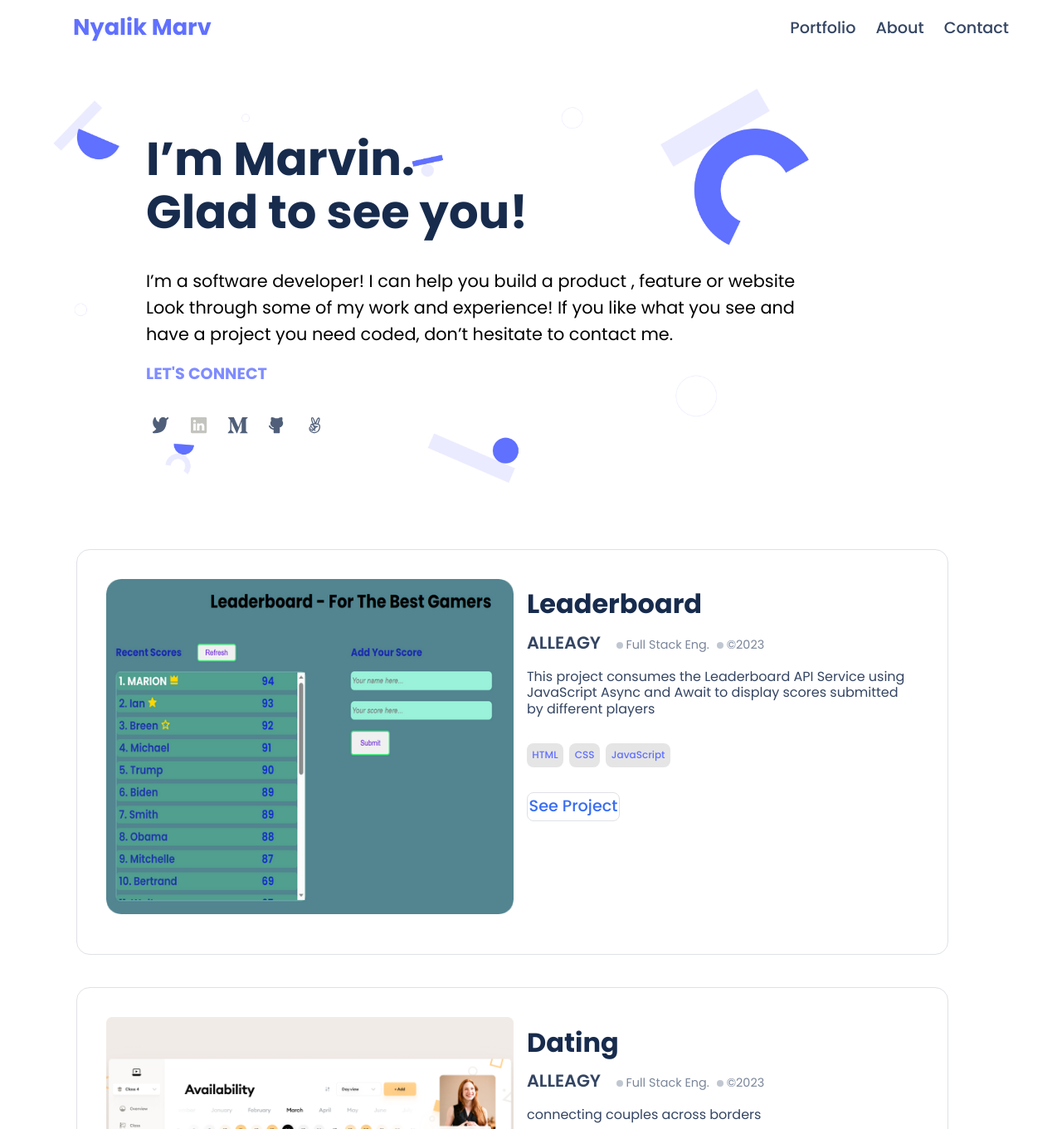
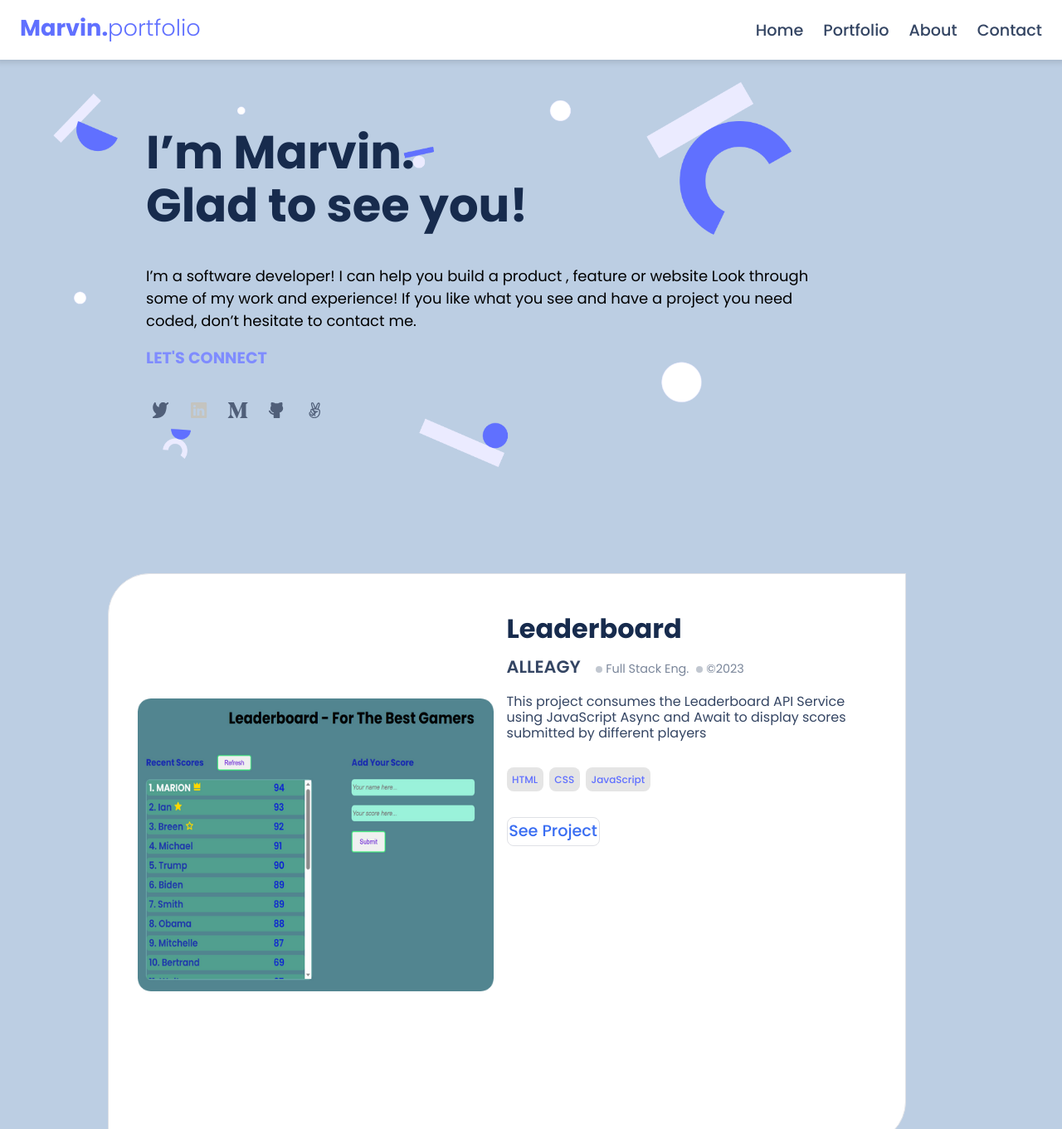
Before and after one commit to marvin-nyalik/NyalikPortfolio, a website: page index.html in a window 1280 px wide. Shown: the top 1361 px of the page at 83% size. Drawn offline with nearby package versions, Linux system fonts and the light colour scheme.

Commit message:
Update portfolio

```diff
--- a/index.html
+++ b/index.html
@@ -6,14 +6,14 @@
     <meta name="viewport" content="width=device-width, initial-scale=1.0">
     <link rel="stylesheet" href="styles.css">
     <link href='https://unpkg.com/boxicons@2.1.4/css/boxicons.min.css' rel='stylesheet'>
-    <title>Nyalik Portfolio</title>
+    <title>Nyalik's Portfolio</title>
 </head>
 <body>
     <header>
         <nav>
-            <ul class="toolbar-container">
+            <ul class="toolbar-container" id="nav-list">
                 <li class="logo">
-                    <a href="https://twitter.com/NyalikMarvin" id="logo-new">Nyalik Marv</a>
+                    <a href="https://twitter.com/NyalikMarvin" id="logo-new">Marvin.<span>portfolio</span></a>
                 </li>
                 <li class="logo">
                     <svg id="openBtn" onclick="openMobileMenu()" width="30" height="20" viewBox="0 0 18 12" fill="none" xmlns="http://www.w3.org/2000/svg">
@@ -21,12 +21,15 @@
                     </svg>
                 </li>
                 <div>
-                <li class="nav-link"> <a href="#works">Portfolio</a></li>
-                <li class="nav-link"> <a href="#about">About</a></li>
-                <li class="nav-link"> <a href="#contact">Contact</a></li>
+                <li class="nav-link"> <a href="#home">Home</a></li>
+                <li class="nav-link"> <a href="#works-">Portfolio</a></li>
+                <li class="nav-link"> <a href="#about-">About</a></li>
+                <li class="nav-link"> <a href="#contact-">Contact</a></li>
                 </div>
                 <div class="mobile-menu" id="mobile-menu">
                     <span class="closeBtn" onclick="closeMobileMenu()">&times;</span>
+                    <li class="nav-link"> <a class="link" href="#portfolio1"
+                        onclick="closeMobileMenu()">Home</a></li>
                     <li class="nav-link"> <a class="link" href="#works"
                          onclick="closeMobileMenu()">Portfolio</a></li>
                     <li class="nav-link"> <a class="link" href="#about"
@@ -39,10 +42,11 @@
     </header>
 
     <main>
+        <div id="home"></div>
         <section class="headline" id="portfolio1">
         <h1 class="heading">I’m Marvin. <br>Glad to see you!</h1>
         <article class="headline-bio">
-            <p> I’m a software developer! I can help you build a product ,
+            <p id="elevator-pitch"> I’m a software developer! I can help you build a product ,
              feature or website Look through some of my work and experience!
               If you like what you see and have a project you need coded,
                don’t hesitate to contact me.</p>
@@ -89,13 +93,13 @@
                </div>
         </article>
         </section>
-
+        <div class="sep" id="works-"> </div>
         <section class="works" id="works">
 
         </section>
-
+        <div class="sep" id="about-"> </div>
         <section class="about" id="about">
-            <article class="bio">
+            <article class="bio" id="bio-article">
                 <h2 class="about-head">About Myself</h2>
                 <p id="about_myself">I’m a software developer! I can help you build a product ,
                  feature or website Look through some of my work and experience!
@@ -145,7 +149,7 @@
                    <button class="btn resume-btn" type="button">Get my resume</button>
             </article>
 
-            <article class="second-container">
+            <article class="second-container" id="list-items">
                    <ul class="about-list">
                       <li>
                         <span> <h3 class="languages-title">Languages</h3>
@@ -190,6 +194,7 @@
                     </ul>
             </article>
         </section>
+        <div class="sep" id="contact-"> </div>
         <section class="contact" id="contact">
             <h2>Contact me</h2>
             <article>
--- a/main.js
+++ b/main.js
@@ -7,6 +7,7 @@ const emailField = document.getElementById('email');
 const errorMsg = document.getElementById('error');
 const form = document.getElementById('form');
 const openBtn = document.getElementById('openBtn');
+const header = document.getElementsByTagName('header')[0];
 
 form.addEventListener('submit', (event) => {
   const emailValue = emailField.value;
@@ -128,9 +129,13 @@ window.onresize = checkWindowSize;
   ];
   const projectContainer = document.getElementById('works');
   projectDetails.forEach((project, index) => {
-    const articleTemplate = `
-      <article class="card">
+    const articleTemplate =
+
+    `<div class="card-wrapper">
+     <article class="card">
+        <div class="img-div">
         <img src="${project.image}" alt="project1" class="card-project">
+        </div>
         <div>
           <h2>${project.name}</h2>
           <ul>
@@ -185,7 +190,7 @@ window.onresize = checkWindowSize;
                 </span>
               </li>
             </ul>
-            <img src="${project.image}" alt="project1" class="modal-img">
+            <img src="${project.image}" alt="project1" class="modal-img" id="mdl-${index}">
             <div class="modal-footer">
               <p class="desc">${project.description}</p>
               <div class="details">
@@ -202,6 +207,7 @@ window.onresize = checkWindowSize;
             </div>
           </div>
       </article>
+      </div>
     `;
     projectContainer.innerHTML += articleTemplate;
   });
@@ -210,12 +216,13 @@ window.onresize = checkWindowSize;
       const modalCover = event.target.parentNode.nextElementSibling;
       document.body.style.overflow = 'hidden';
       modalCover.style.display = 'flex';
+      header.style.display = 'none';
     }
     if (event.target.classList.contains('modal-close')) {
       const modalCover = event.target.closest('.modal-cover');
       modalCover.style.display = 'none';
       document.body.style.overflow = 'scroll';
+      header.style.display = 'flex';
     }
   });
 }());
-window.onload = createProjects();
--- a/styles.css
+++ b/styles.css
@@ -2,6 +2,14 @@
 
 * {
   font-family: poppins, sans-serif;
+}
+
+body {
+  background: #bccee3;
+  margin: 0;
+  padding: 0;
+  font-family: 'Poppins', Arial, Helvetica, sans-serif;
+  margin-top: 1.2rem;
 }
 
 html {
@@ -15,12 +23,13 @@ html {
   background: #6070ff;
   display: none;
   flex-direction: column;
+  overflow-x: hidden;
   top: 0;
   bottom: 0;
   left: 0;
   right: 0;
   mix-blend-mode: multiply;
-  z-index: 999;
+  z-index: 99;
 }
 
 /* modal */
@@ -137,13 +146,6 @@ body.menu-open {
   color: #fff;
 }
 
-body {
-  margin: 0;
-  padding: 0;
-  font-family: 'Poppins', Arial, Helvetica, sans-serif;
-  margin-top: 1.2rem;
-}
-
 ul {
   list-style-type: none;
   margin: 0;
@@ -160,14 +162,22 @@ nav ul li {
 }
 
 .logo {
-  color: #6070ff;
+  color: #3769a3;
   font-weight: 700;
   line-height: 1.2rem;
   margin-left: 1rem;
 }
 
+#logo-new {
+  color: #6070ff;
+}
+
 #logo-new:hover {
-  color: #253858;
+  color: #3769a3;
+}
+
+#about {
+  border-top-left-radius: 40px;
 }
 
 .toolbar-container {
@@ -190,6 +200,11 @@ nav div {
 .toolbar-container svg {
   font-size: 2rem;
   margin-right: 0;
+}
+
+#nav-list {
+  display: flex;
+  justify-content: space-between;
 }
 
 .headline {
@@ -222,6 +237,16 @@ nav div {
 
 .headline-bio p {
   margin: 1rem auto;
+}
+
+#bio-article {
+  width: 90%;
+  margin: 0 auto;
+}
+
+#list-items {
+  width: 90%;
+  margin: 0 auto;
 }
 
 .bio p {
@@ -264,9 +289,9 @@ nav div {
   display: flex;
   flex-direction: column;
   border: 2px solid #dfe1e6;
-  border-radius: 1rem;
+  border-top-left-radius: 2rem;
   background: #fff;
-  margin-bottom: 3rem;
+  margin-bottom: 30px;
   padding: 1.2rem;
 }
 
@@ -492,6 +517,10 @@ span img {
   width: 30%;
 }
 
+#logo-new span {
+  font-weight: 300;
+}
+
 .language-container {
   display: flex;
   width: 60%;
@@ -556,7 +585,7 @@ hr {
   background-repeat: no-repeat;
   background-position: right;
   width: 100%;
-  height: auto;
+  height: 100vh;
   border-top-left-radius: 5rem;
 }
 
@@ -689,15 +718,40 @@ form textarea {
     font-size: 1.5rem;
   }
 
+  #home {
+    height: 3vh;
+  }
+
   .reorder {
     order: 1;
   }
 
+  nav {
+    background: #fff;
+  }
+
+  #nav-list {
+    background: white;
+    box-shadow: 0 4px 6px rgba(0, 0, 0, 0.1);
+    margin: 0 auto;
+    align-items: center;
+    width: 100%;
+    z-index: 999;
+  }
+
   .toolbar-container {
+    position: fixed;
+    top: 0;
+    height: 8vh;
     display: flex;
     justify-content: space-between;
     width: 90%;
     margin: auto;
+  }
+
+  .card-wrapper {
+    height: 95vh;
+    width: 80vw;
   }
 
   nav div {
@@ -708,7 +762,8 @@ form textarea {
   .nav-link a {
     font-family: poppins, sans-serif;
     font-size: 1rem;
-    margin-left: 1.5rem;
+    font-weight: 500;
+    margin-right: 1.5rem;
     justify-content: space-around;
     color: #344563;
     text-decoration: none;
@@ -803,6 +858,8 @@ form textarea {
     justify-content: center;
     background-image: #fff;
     border: 1px solid #dfe1e6;
+    border-top-left-radius: 50px;
+    border-bottom-right-radius: 50px;
   }
 
   .works article {
@@ -820,10 +877,22 @@ form textarea {
     align-content: center;
   }
 
+  .img-div {
+    width: 50%;
+    margin-right: 0.3rem;
+  }
+
+  #elevator-pitch {
+    font-size: 18px;
+    line-height: 1.5;
+    margin-top: 20px;
+  }
+
   .card img {
-    width: 60%;
-    height: 60%;
-    margin: 1rem 0.2rem;
+    width: 100%;
+    height: 90%;
+    object-fit: contain;
+    margin: 0 0.2rem;
   }
 
   .card-project {
@@ -872,10 +941,10 @@ form textarea {
   }
 
   .card .modal-img {
-    width: 90%;
-    height: 50%;
-    display: flex;
-    align-self: center;
+    height: 40%;
+    width: 85%;
+    object-fit: cover;
+    border-radius: 5px;
   }
 
   .card .modal-cover {
@@ -1004,8 +1073,19 @@ form textarea {
     top: 10px;
   }
 
+  [id^="mdl"] {
+    height: 40%;
+    width: 100%;
+    object-fit: cover;
+  }
+
+  .sep {
+    height: 3vh;
+    margin-bottom: 2rem;
+  }
+
   .about {
-    margin: 2.5rem auto;
+    margin: 3.5rem auto;
     flex-direction: row;
     margin-bottom: 5rem;
     border-top-right-radius: 3rem;
@@ -1245,10 +1325,49 @@ form textarea {
     opacity: 0.98;
   }
 
+  [id^="mdl"] {
+    height: 300px;
+    width: 100px;
+    object-fit: cover;
+    display: none;
+  }
+
   .card img {
     width: 100%;
     height: 90%;
     margin: 1rem 1rem;
+  }
+
+  section {
+    margin-top: 5vh;
+  }
+
+  header {
+    width: 100%;
+  }
+
+  #contact- {
+    height: 6vh;
+  }
+
+  nav {
+    width: 100%;
+    box-shadow: 0 2px 4px rgba(0, 0, 0, 0.1);
+    margin: 0;
+    padding: 0;
+    display: flex;
+    justify-content: center;
+  }
+
+  #nav-list {
+    background-color: #fff;
+    box-shadow: 0 4px 6px rgba(0, 0, 0, 0.1);
+    display: flex;
+    align-items: center;
+    width: 100%;
+    margin: 0 auto;
+    z-index: 9999;
+    padding: 4px;
   }
 
   .headline {
@@ -1290,7 +1409,7 @@ form textarea {
     font-family: poppins, sans-serif;
     font-size: 1.2rem;
     font-weight: 500;
-    margin-left: 1.5rem;
+    margin-right: 1.5rem;
     justify-content: space-around;
     color: #344563;
     text-decoration: none;
```
